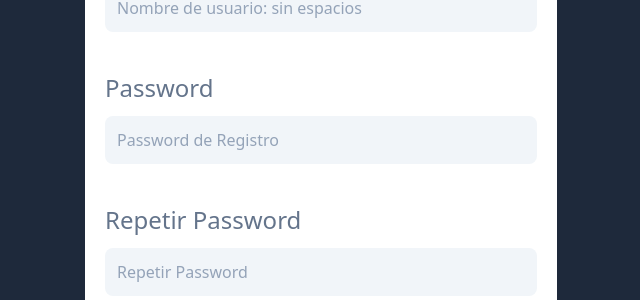
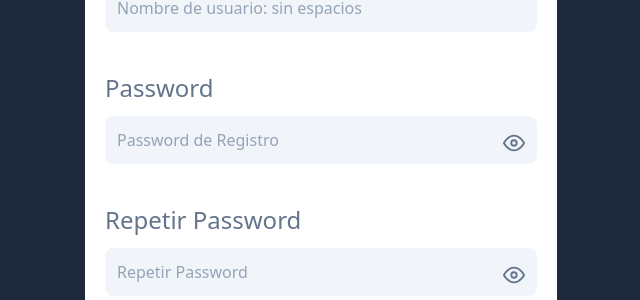
Before and after one commit to BenjaminMedina95/DevTree, a React (Vite) app in the folder frontend/: page /auth/register in a window 1280 px wide. Shown: the part 652-952 px from the top of the page, without its empty margins (319-959 px from the left). Built offline with nearby package versions, Linux system fonts and the light colour scheme; no server answers.

Commit message:
ShowPasswordRegisterForm

```diff
--- a/frontend/src/views/RegisterView.tsx
+++ b/frontend/src/views/RegisterView.tsx
@@ -1,13 +1,23 @@
 import { Link, useLocation, useNavigate } from "react-router-dom";
-import {useForm} from 'react-hook-form';
+import { useForm } from 'react-hook-form';
 import { RegisterForm } from "../types";
-import {isAxiosError} from "axios";
-import {toast} from 'sonner'
+import { isAxiosError } from "axios";
+import { toast } from 'sonner'
 import ErrorMessage from "../components/ErrorMessage";
 import api from "../config/axios";
+import { useState } from "react";
+import { FiEye, FiEyeOff } from "react-icons/fi";
 
 
 export default function RegisterView() {
+  const [showPassword, setShowPassword] = useState(false)
+  const togglePasswordVisibility = () => {
+    setShowPassword(!showPassword)
+  }
+  const [showPassword2, setShowPassword2] = useState(false)
+  const togglePasswordVisibility2 = () => {
+    setShowPassword2(!showPassword2)
+  }
   const navigate = useNavigate()
   const location = useLocation()
   const initialValues: RegisterForm = {
@@ -17,27 +27,27 @@ export default function RegisterView() {
     password: '',
     password_confirmation: '',
   }
-  const {register, watch,reset, handleSubmit, formState: { errors }} = useForm({defaultValues:initialValues});
+  const { register, watch, reset, handleSubmit, formState: { errors } } = useForm({ defaultValues: initialValues });
 
   const password = watch('password');
 
-  const handleRegister = async (formData: RegisterForm) =>{
+  const handleRegister = async (formData: RegisterForm) => {
 
     try {
-      const {data} = await api.post(`/auth/register`,formData)
+      const { data } = await api.post(`/auth/register`, formData)
 
-      toast.success (data)
+      toast.success(data)
 
       reset()
       navigate('/auth/login')
 
     } catch (error) {
-        if(isAxiosError (error) && error.response){
-          toast.error(error.response.data.error)
+      if (isAxiosError(error) && error.response) {
+        toast.error(error.response.data.error)
+      }
+
     }
-
   }
-}
   return (
 
     <>
@@ -54,11 +64,11 @@ export default function RegisterView() {
             type="text"
             placeholder="Tu Nombre"
             className="bg-slate-100 border-none p-3 rounded-lg placeholder-slate-400"
-            {...register('name',{
+            {...register('name', {
               required: "El nombre es obligatorio"
             })}
           />
-           {errors.name && <ErrorMessage> {errors.name.message}</ErrorMessage>}
+          {errors.name && <ErrorMessage> {errors.name.message}</ErrorMessage>}
         </div>
         <div className="grid grid-cols-1 space-y-3">
           <label htmlFor="email" className="text-2xl text-slate-500">E-mail</label>
@@ -67,12 +77,12 @@ export default function RegisterView() {
             type="email"
             placeholder="Email de Registro"
             className="bg-slate-100 border-none p-3 rounded-lg placeholder-slate-400"
-            {...register('email',{
+            {...register('email', {
               required: "El email es obligatorio",
               pattern: {
                 value: /\S+@\S+\.\S+/,
                 message: "E-mail no válido",
-            },
+              },
             })}
           />
           {errors.email && <ErrorMessage> {errors.email.message}</ErrorMessage>}
@@ -84,21 +94,21 @@ export default function RegisterView() {
             type="text"
             placeholder="Nombre de usuario: sin espacios"
             className="bg-slate-100 border-none p-3 rounded-lg placeholder-slate-400"
-            {...register('handle',{
+            {...register('handle', {
               required: "El handle es obligatorio"
             })}
           />
           {errors.handle && <ErrorMessage> {errors.handle.message}</ErrorMessage>}
 
         </div>
-        <div className="grid grid-cols-1 space-y-3">
+        <div className="grid grid-cols-1 space-y-3 relative">
           <label htmlFor="password" className="text-2xl text-slate-500">Password</label>
           <input
             id="password"
-            type="password"
+            type={showPassword ? "text" : "password"}
             placeholder="Password de Registro"
             className="bg-slate-100 border-none p-3 rounded-lg placeholder-slate-400"
-            {...register('password',{
+            {...register('password', {
               required: "El password es obligatorio",
               minLength: {
                 value: 8,
@@ -106,22 +116,32 @@ export default function RegisterView() {
               }
             })}
           />
+           <div className="absolute right-3 top-12 cursor-pointer text-slate-500"
+            onClick={togglePasswordVisibility}
+          >
+            {showPassword ? <FiEyeOff size={22} /> : <FiEye size={22} />}
+          </div>
           {errors.password && <ErrorMessage> {errors.password.message}</ErrorMessage>}
 
         </div>
 
-        <div className="grid grid-cols-1 space-y-3">
+        <div className="grid grid-cols-1 space-y-3 relative">
           <label htmlFor="password_confirmation" className="text-2xl text-slate-500">Repetir Password</label>
           <input
             id="password"
-            type="password"
+            type={showPassword2 ? "text" : "password"}
             placeholder="Repetir Password"
             className="bg-slate-100 border-none p-3 rounded-lg placeholder-slate-400"
-            {...register('password_confirmation',{
+            {...register('password_confirmation', {
               required: "Confirmar el password es obligatorio",
               validate: (value) => value === password || "Los passwords no coinciden"
             })}
           />
+          <div className="absolute right-3 top-12 cursor-pointer text-slate-500"
+            onClick={togglePasswordVisibility2}
+          >
+            {showPassword2 ? <FiEyeOff size={22} /> : <FiEye size={22} />}
+          </div>
           {errors.password_confirmation && <ErrorMessage> {errors.password_confirmation.message}</ErrorMessage>}
 
         </div>
```
